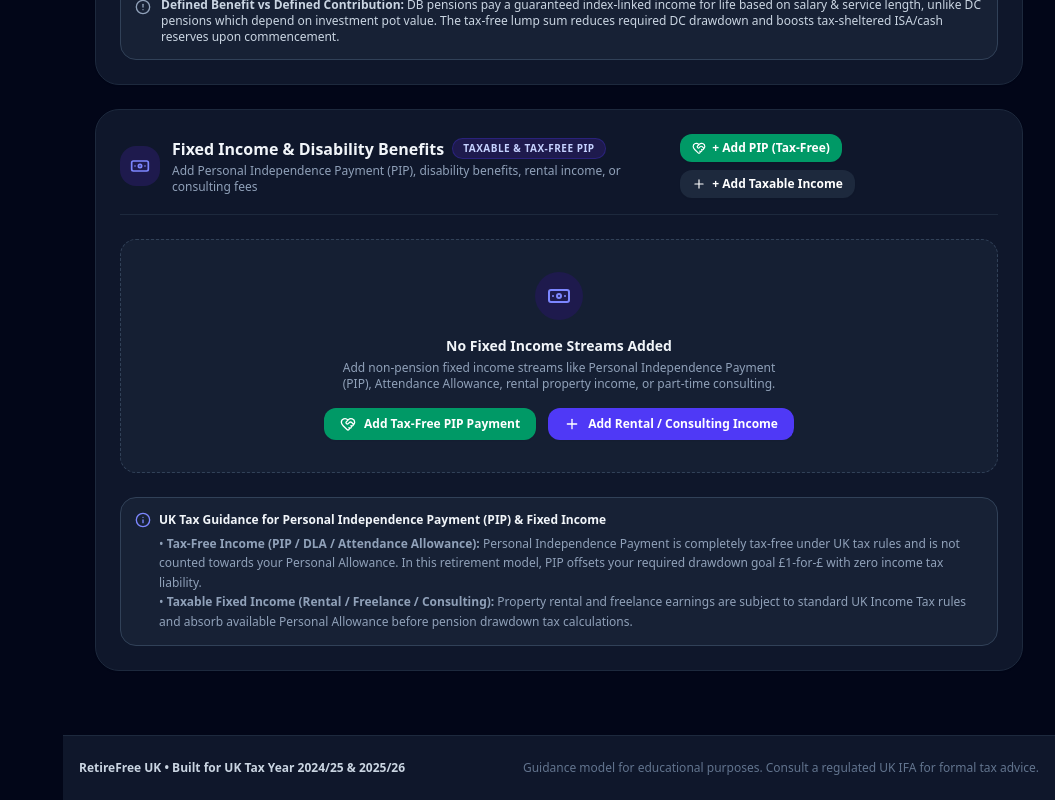
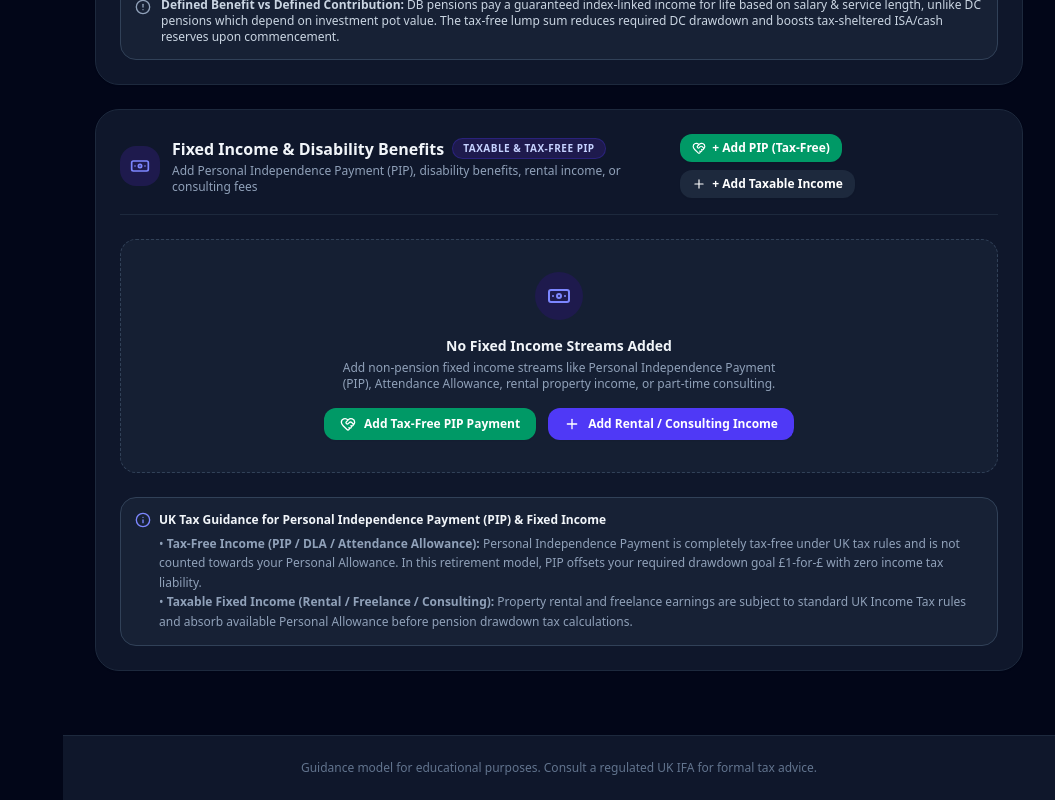
Before and after one commit to two4193c/RetireFreeUKv4, a React (Vite) app: page / in a window 1280 px wide. Shown: the part 2321-3121 px from the top of the page, without its empty margins (225-1280 px from the left). Built offline with nearby package versions, Linux system fonts and the light colour scheme.

Commit message:
UI: Remove tax year version text from the bottom footer

```diff
--- a/src/App.tsx
+++ b/src/App.tsx
@@ -1821,10 +1821,7 @@ function App() {
 
       {/* Footer */}
       <footer className="bg-white dark:bg-slate-900 border-t border-slate-200 dark:border-slate-800 mt-12 py-6 text-center text-xs text-slate-500 dark:text-slate-400 space-y-1">
-        <div className="max-w-7xl mx-auto px-4 flex flex-col sm:flex-row items-center justify-between gap-3">
-          <p className="font-semibold text-slate-700 dark:text-slate-300">
-            RetireFree UK • Built for UK Tax Year 2024/25 & 2025/26
-          </p>
+        <div className="max-w-7xl mx-auto px-4 flex flex-col items-center justify-center gap-3">
           <p className="text-slate-400 dark:text-slate-500">
             Guidance model for educational purposes. Consult a regulated UK IFA for formal tax advice.
           </p>
```
